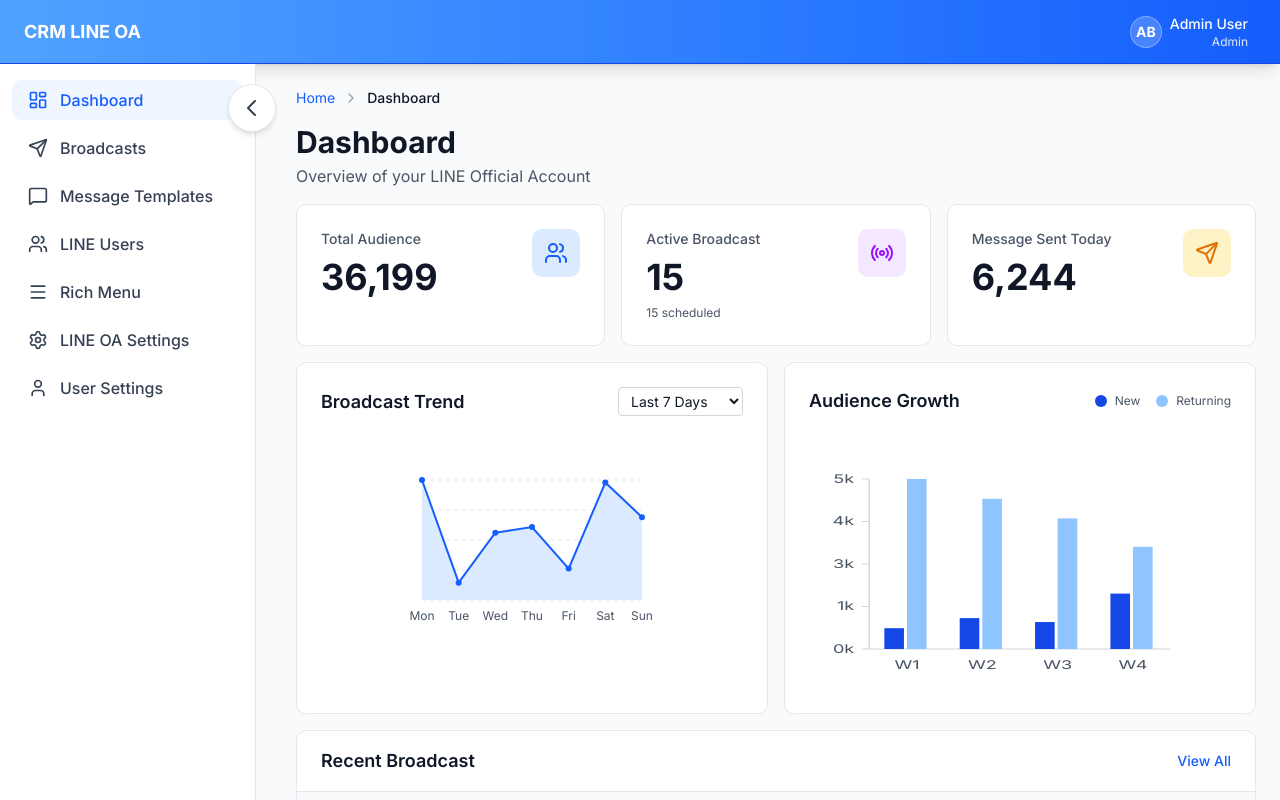
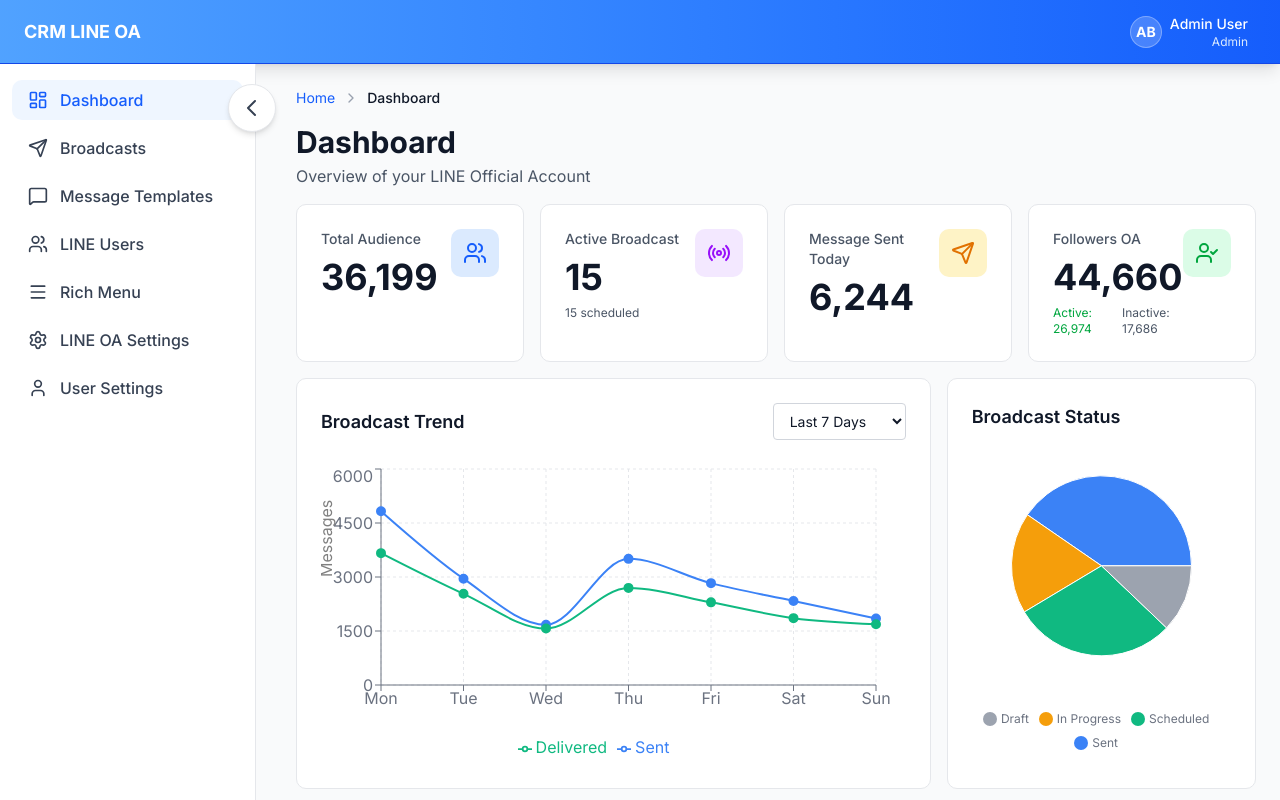
Before and after one commit to kittiBank/crm-lineoa-web, a Next.js app: page /dashboard in a window 1280 px wide. Shown: the top 800 px of the page. Built offline with nearby package versions, Linux system fonts and the light colour scheme; a web font is replaced by a local one.

Commit message:
refc: dashborad-brodcast-ui

```diff
--- a/package.json
+++ b/package.json
@@ -17,6 +17,7 @@
     "next": "16.2.10",
     "react": "19.2.4",
     "react-dom": "19.2.4",
+    "recharts": "^3.9.2",
     "shadcn": "^4.13.0",
     "tailwind-merge": "^3.6.0",
     "tw-animate-css": "^1.4.0"
--- a/src/app/(app)/dashboard/page.tsx
+++ b/src/app/(app)/dashboard/page.tsx
@@ -4,16 +4,17 @@
 import { Breadcrumbs } from "@/components/breadcrumbs/breadcrumbs";
 import {
   BroadcastTrendChart,
-  AudienceGrowthChart,
+  BroadcastStatusChart,
   RecentBroadcastTable,
 } from "@/features/dashboard/components";
 import {
   generateDashboardMetrics,
   generateBroadcastTrendData,
-  generateAudienceGrowthData,
+  generateBroadcastStatusData,
+  generateFollowerStatus,
   generateRecentBroadcasts,
 } from "@/features/dashboard/lib/mockData";
-import { Users, Radio, Send } from "lucide-react";
+import { Users, Radio, Send, UserCheck } from "lucide-react";
 
 /**
  * Dashboard page
@@ -29,7 +30,8 @@
   // Generate mock data on client-side to avoid hydration issues
   const [metrics] = useState(() => generateDashboardMetrics());
   const [broadcastTrendData] = useState(() => generateBroadcastTrendData());
-  const [audienceGrowthData] = useState(() => generateAudienceGrowthData());
+  const [broadcastStatusData] = useState(() => generateBroadcastStatusData());
+  const [followerStatus] = useState(() => generateFollowerStatus());
   const [recentBroadcasts] = useState(() => generateRecentBroadcasts(5));
 
   return (
@@ -48,7 +50,7 @@
       </div>
 
       {/* Top Metrics Grid */}
-      <div className="grid grid-cols-1 md:grid-cols-3 gap-4">
+      <div className="grid grid-cols-1 md:grid-cols-4 gap-4" suppressHydrationWarning>
         {/* Total Audience Card */}
         <div className="bg-white dark:bg-gray-800 rounded-lg border border-gray-200 dark:border-gray-700 p-6">
           <div className="flex items-start justify-between">
@@ -102,19 +104,48 @@
             </div>
           </div>
         </div>
+
+        {/* Follower Status Card */}
+        <div className="bg-white dark:bg-gray-800 rounded-lg border border-gray-200 dark:border-gray-700 p-6">
+          <div className="flex items-start justify-between">
+            <div>
+              <p className="text-sm font-medium text-gray-600 dark:text-gray-400 mb-2">
+                Followers OA
+              </p>
+              <p className="text-4xl font-bold text-gray-900 dark:text-white">
+                {(followerStatus.active + followerStatus.inactive).toLocaleString()}
+              </p>
+              <div className="flex items-center gap-3 mt-2">
+                <span className="text-xs text-green-600 dark:text-green-400">
+                  Active: {followerStatus.active.toLocaleString()}
+                </span>
+                <span className="text-xs text-gray-600 dark:text-gray-400">
+                  Inactive: {followerStatus.inactive.toLocaleString()}
+                </span>
+              </div>
+            </div>
+            <div className="p-3 bg-green-100 dark:bg-green-900/30 rounded-lg">
+              <UserCheck className="w-6 h-6 text-green-600 dark:text-green-400" />
+            </div>
+          </div>
+        </div>
       </div>
 
       {/* Charts Grid */}
-      <div className="grid grid-cols-1 lg:grid-cols-2 gap-4">
+      <div className="grid grid-cols-1 lg:grid-cols-3 gap-4" suppressHydrationWarning>
         {/* Broadcast Trend Chart */}
-        <BroadcastTrendChart data={broadcastTrendData} />
+        <div className="lg:col-span-2">
+          <BroadcastTrendChart data={broadcastTrendData} />
+        </div>
 
-        {/* Audience Growth Chart */}
-        <AudienceGrowthChart data={audienceGrowthData} />
+        {/* Broadcast Status Chart */}
+        <BroadcastStatusChart data={broadcastStatusData} />
       </div>
 
       {/* Recent Broadcasts Table */}
-      <RecentBroadcastTable broadcasts={recentBroadcasts} />
+      <div suppressHydrationWarning>
+        <RecentBroadcastTable broadcasts={recentBroadcasts} />
+      </div>
     </div>
   );
 }
--- a/src/features/broadcasts/containers/broadcasts-list.tsx
+++ b/src/features/broadcasts/containers/broadcasts-list.tsx
@@ -76,7 +76,9 @@
       <SearchFilters filters={filters} onFilterChange={handleFilterChange} />
 
       {/* Broadcasts Table */}
-      <BroadcastTable broadcasts={paginatedBroadcasts} />
+      <div className="mt-6">
+        <BroadcastTable broadcasts={paginatedBroadcasts} />
+      </div>
 
       {/* Pagination */}
       <Pagination
--- a/src/features/dashboard/components/audience-growth-chart.tsx
+++ b/src/features/dashboard/components/audience-growth-chart.tsx
@@ -1,3 +1,15 @@
+"use client";
+
+import {
+  BarChart,
+  Bar,
+  XAxis,
+  YAxis,
+  CartesianGrid,
+  Tooltip,
+  Legend,
+  ResponsiveContainer,
+} from "recharts";
 import { AudienceGrowthData } from "../lib/mockData";
 
 interface AudienceGrowthChartProps {
@@ -5,16 +17,10 @@
 }
 
 /**
- * Simple bar chart for audience growth
- * Shows new vs returning audience for 4 weeks
+ * Audience Growth Chart using Recharts
+ * Shows new vs returning audience for 4 weeks with bar chart
  */
 export function AudienceGrowthChart({ data }: AudienceGrowthChartProps) {
-  const maxValue = Math.max(...data.flatMap((d) => [d.new, d.returning]));
-  const chartHeight = 250;
-  const barWidth = 30;
-  const barGap = 20;
-  const padding = 40;
-
   return (
     <div className="bg-white dark:bg-gray-800 rounded-lg border border-gray-200 dark:border-gray-700 p-6">
       <div className="flex items-center justify-between mb-6">
@@ -35,104 +41,53 @@
         </div>
       </div>
 
-      <svg
-        width="100%"
-        height={chartHeight}
-        viewBox={`0 0 ${(barWidth + barGap) * data.length + 2 * padding} ${chartHeight}`}
-        preserveAspectRatio="none"
-      >
-        {/* Y-axis */}
-        <line
-          x1={padding}
-          y1={padding}
-          x2={padding}
-          y2={chartHeight - padding}
-          stroke="currentColor"
-          strokeWidth="1"
-          className="stroke-gray-300 dark:stroke-gray-600"
-        />
-
-        {/* X-axis */}
-        <line
-          x1={padding}
-          y1={chartHeight - padding}
-          x2={(barWidth + barGap) * data.length + padding}
-          y2={chartHeight - padding}
-          stroke="currentColor"
-          strokeWidth="1"
-          className="stroke-gray-300 dark:stroke-gray-600"
-        />
-
-        {/* Grid lines and values */}
-        {[0, 0.25, 0.5, 0.75, 1].map((ratio, i) => {
-          const y = chartHeight - padding - (chartHeight - 2 * padding) * ratio;
-          return (
-            <g key={i}>
-              <line
-                x1={padding - 5}
-                y1={y}
-                x2={padding}
-                y2={y}
-                stroke="currentColor"
-                strokeWidth="1"
-                className="stroke-gray-300 dark:stroke-gray-600"
-              />
-              <text
-                x={padding - 10}
-                y={y + 4}
-                textAnchor="end"
-                fontSize="12"
-                className="fill-gray-600 dark:fill-gray-400"
-              >
-                {Math.round(maxValue * ratio / 1000)}k
-              </text>
-            </g>
-          );
-        })}
-
-        {/* Bars */}
-        {data.map((d, i) => {
-          const groupX = padding + (barWidth + barGap) * i + barGap / 2;
-          const baseY = chartHeight - padding;
-          const chartArea = chartHeight - 2 * padding;
-
-          const newHeight = (d.new / maxValue) * chartArea;
-          const returningHeight = (d.returning / maxValue) * chartArea;
-
-          return (
-            <g key={d.week}>
-              {/* New (darker blue) */}
-              <rect
-                x={groupX}
-                y={baseY - newHeight}
-                width={barWidth / 2 - 2}
-                height={newHeight}
-                fill="currentColor"
-                className="fill-blue-700 dark:fill-blue-600"
-              />
-              {/* Returning (lighter blue) */}
-              <rect
-                x={groupX + barWidth / 2}
-                y={baseY - returningHeight}
-                width={barWidth / 2 - 2}
-                height={returningHeight}
-                fill="currentColor"
-                className="fill-blue-300 dark:fill-blue-400"
-              />
-              {/* Week label */}
-              <text
-                x={groupX + barWidth / 2}
-                y={baseY + 20}
-                textAnchor="middle"
-                fontSize="12"
-                className="fill-gray-600 dark:fill-gray-400"
-              >
-                {d.week}
-              </text>
-            </g>
-          );
-        })}
-      </svg>
+      <ResponsiveContainer width="100%" height={300}>
+        <BarChart data={data} margin={{ top: 5, right: 30, left: 0, bottom: 5 }}>
+          <CartesianGrid
+            strokeDasharray="3 3"
+            stroke="#e5e7eb"
+            className="dark:stroke-gray-700"
+          />
+          <XAxis
+            dataKey="week"
+            stroke="#6b7280"
+            className="dark:stroke-gray-400"
+          />
+          <YAxis
+            stroke="#6b7280"
+            className="dark:stroke-gray-400"
+            label={{ value: "Audience", angle: -90, position: "insideLeft" }}
+          />
+          <Tooltip
+            contentStyle={{
+              backgroundColor: "#1f2937",
+              border: "1px solid #374151",
+              borderRadius: "8px",
+              color: "#fff",
+            }}
+            cursor={{ fill: "#f3f4f6", fillOpacity: 0.1 }}
+          />
+          <Legend
+            wrapperStyle={{
+              paddingTop: "20px",
+            }}
+          />
+          <Bar
+            dataKey="new"
+            fill="#1e40af"
+            name="New"
+            radius={[8, 8, 0, 0]}
+            isAnimationActive={true}
+          />
+          <Bar
+            dataKey="returning"
+            fill="#93c5fd"
+            name="Returning"
+            radius={[8, 8, 0, 0]}
+            isAnimationActive={true}
+          />
+        </BarChart>
+      </ResponsiveContainer>
     </div>
   );
 }
--- /dev/null
+++ b/src/features/dashboard/components/broadcast-status-chart.tsx
@@ -0,0 +1,75 @@
+"use client";
+
+import { PieChart, Pie, Cell, ResponsiveContainer, Legend, Tooltip } from "recharts";
+import { BroadcastStatusData } from "../lib/mockData";
+
+interface BroadcastStatusChartProps {
+  data: BroadcastStatusData[];
+}
+
+/**
+ * Broadcast Status Chart using Recharts
+ * Shows distribution of broadcasts by status using pie chart
+ */
+export function BroadcastStatusChart({ data }: BroadcastStatusChartProps) {
+  const total = data.reduce((sum, item) => sum + item.value, 0);
+
+  return (
+    <div className="bg-white dark:bg-gray-800 rounded-lg border border-gray-200 dark:border-gray-700 p-6">
+      <h3 className="text-lg font-semibold text-gray-900 dark:text-white mb-6">
+        Broadcast Status
+      </h3>
+
+      <ResponsiveContainer width="100%" height={280}>
+        <PieChart margin={{ top: 10, right: 10, bottom: 10, left: 10 }}>
+          <Pie
+            data={data}
+            cx="50%"
+            cy="45%"
+            labelLine={false}
+            outerRadius={90}
+            fill="#8884d8"
+            dataKey="value"
+            isAnimationActive={true}
+          >
+            {data.map((entry, index) => (
+              <Cell key={`cell-${index}`} fill={entry.fill} />
+            ))}
+          </Pie>
+          <Tooltip
+            contentStyle={{
+              backgroundColor: "#1f2937",
+              border: "1px solid #374151",
+              borderRadius: "8px",
+              color: "#fff",
+              fontSize: "12px",
+            }}
+            formatter={(value: any) => {
+              if (!value) return ["0%", "Percentage"];
+              return [
+                `${((value / total) * 100).toFixed(1)}%`,
+                "Percentage",
+              ];
+            }}
+          />
+          <Legend
+            verticalAlign="bottom"
+            height={36}
+            formatter={(value) => (
+              <span style={{ fontSize: "12px", color: "#6b7280" }}>
+                {value}
+              </span>
+            )}
+            wrapperStyle={{
+              display: "flex",
+              justifyContent: "center",
+              gap: "16px",
+              paddingTop: "16px",
+            }}
+            iconType="circle"
+          />
+        </PieChart>
+      </ResponsiveContainer>
+    </div>
+  );
+}
--- a/src/features/dashboard/components/broadcast-trend-chart.tsx
+++ b/src/features/dashboard/components/broadcast-trend-chart.tsx
@@ -1,3 +1,15 @@
+"use client";
+
+import {
+  LineChart,
+  Line,
+  XAxis,
+  YAxis,
+  CartesianGrid,
+  Tooltip,
+  ResponsiveContainer,
+  Legend,
+} from "recharts";
 import { BroadcastTrendData } from "../lib/mockData";
 
 interface BroadcastTrendChartProps {
@@ -5,105 +17,76 @@
 }
 
 /**
- * Simple line chart for broadcast trend
- * Shows the last 7 days of broadcast trend
+ * Broadcast Trend Chart using Recharts
+ * Shows the last 7 days of broadcast trend with line chart
  */
 export function BroadcastTrendChart({ data }: BroadcastTrendChartProps) {
-  const maxValue = Math.max(...data.map((d) => d.trend));
-  const chartHeight = 200;
-  const chartWidth = 300;
-  const padding = 40;
-
-  // Create SVG path for the line chart
-  const points = data.map((d, i) => {
-    const x = padding + (i / (data.length - 1)) * (chartWidth - 2 * padding);
-    const y =
-      chartHeight - ((d.trend / maxValue) * (chartHeight - 2 * padding) + padding);
-    return { x, y, ...d };
-  });
-
-  const pathData = points
-    .map((p, i) => `${i === 0 ? "M" : "L"} ${p.x} ${p.y}`)
-    .join(" ");
-
-  const fillArea = `${pathData} L ${points[points.length - 1].x} ${chartHeight - padding} L ${padding} ${chartHeight - padding} Z`;
-
   return (
     <div className="bg-white dark:bg-gray-800 rounded-lg border border-gray-200 dark:border-gray-700 p-6">
       <div className="flex items-center justify-between mb-6">
         <h3 className="text-lg font-semibold text-gray-900 dark:text-white">
           Broadcast Trend
         </h3>
-        <select className="text-sm border border-gray-300 dark:border-gray-600 rounded px-2 py-1 bg-white dark:bg-gray-700 text-gray-900 dark:text-white">
+        <select className="text-sm border border-gray-300 dark:border-gray-600 rounded px-3 py-2 bg-white dark:bg-gray-700 text-gray-900 dark:text-white">
           <option>Last 7 Days</option>
           <option>Last 30 Days</option>
           <option>Last 90 Days</option>
         </select>
       </div>
 
-      <svg
-        width={chartWidth}
-        height={chartHeight}
-        className="w-full"
-        viewBox={`0 0 ${chartWidth} ${chartHeight}`}
-      >
-        {/* Grid lines */}
-        {[0, 1, 2, 3, 4].map((i) => (
-          <line
-            key={i}
-            x1={padding}
-            y1={padding + ((chartHeight - 2 * padding) / 4) * i}
-            x2={chartWidth - padding}
-            y2={padding + ((chartHeight - 2 * padding) / 4) * i}
-            stroke="currentColor"
-            strokeWidth="1"
-            className="stroke-gray-200 dark:stroke-gray-700"
-            strokeDasharray="4"
+      <ResponsiveContainer width="100%" height={300}>
+        <LineChart data={data} margin={{ top: 5, right: 30, left: 0, bottom: 5 }}>
+          <CartesianGrid
+            strokeDasharray="3 3"
+            stroke="#e5e7eb"
+            className="dark:stroke-gray-700"
           />
-        ))}
-
-        {/* Fill area */}
-        <path
-          d={fillArea}
-          fill="currentColor"
-          className="fill-blue-100 dark:fill-blue-900/20"
-        />
-
-        {/* Line */}
-        <path
-          d={pathData}
-          stroke="currentColor"
-          strokeWidth="2"
-          fill="none"
-          className="stroke-blue-600 dark:stroke-blue-400"
-        />
-
-        {/* Data points */}
-        {points.map((p, i) => (
-          <circle
-            key={i}
-            cx={p.x}
-            cy={p.y}
-            r="3"
-            fill="currentColor"
-            className="fill-blue-600 dark:fill-blue-400"
+          <XAxis
+            dataKey="day"
+            stroke="#6b7280"
+            className="dark:stroke-gray-400"
           />
-        ))}
-
-        {/* X-axis labels */}
-        {points.map((p) => (
-          <text
-            key={p.day}
-            x={p.x}
-            y={chartHeight - padding + 20}
-            textAnchor="middle"
-            fontSize="12"
-            className="fill-gray-600 dark:fill-gray-400"
-          >
-            {p.day}
-          </text>
-        ))}
-      </svg>
+          <YAxis
+            stroke="#6b7280"
+            className="dark:stroke-gray-400"
+            label={{ value: "Messages", angle: -90, position: "insideLeft" }}
+          />
+          <Tooltip
+            contentStyle={{
+              backgroundColor: "#1f2937",
+              border: "1px solid #374151",
+              borderRadius: "8px",
+              color: "#fff",
+            }}
+            cursor={{ stroke: "#3b82f6", strokeWidth: 2 }}
+          />
+          <Legend
+            wrapperStyle={{
+              paddingTop: "20px",
+            }}
+          />
+          <Line
+            type="monotone"
+            dataKey="sent"
+            stroke="#3b82f6"
+            strokeWidth={2}
+            dot={{ fill: "#3b82f6", r: 4 }}
+            activeDot={{ r: 6 }}
+            name="Sent"
+            isAnimationActive={true}
+          />
+          <Line
+            type="monotone"
+            dataKey="delivered"
+            stroke="#10b981"
+            strokeWidth={2}
+            dot={{ fill: "#10b981", r: 4 }}
+            activeDot={{ r: 6 }}
+            name="Delivered"
+            isAnimationActive={true}
+          />
+        </LineChart>
+      </ResponsiveContainer>
     </div>
   );
 }
--- a/src/features/dashboard/components/index.ts
+++ b/src/features/dashboard/components/index.ts
@@ -1,3 +1,3 @@
 export { BroadcastTrendChart } from "./broadcast-trend-chart";
-export { AudienceGrowthChart } from "./audience-growth-chart";
+export { BroadcastStatusChart } from "./broadcast-status-chart";
 export { RecentBroadcastTable } from "./recent-broadcast-table";
--- a/src/features/dashboard/lib/mockData.ts
+++ b/src/features/dashboard/lib/mockData.ts
@@ -7,15 +7,27 @@
   newFollowers: number;
 }
 
+export interface FollowerStatus {
+  active: number;
+  inactive: number;
+}
+
 export interface BroadcastTrendData {
   day: string;
-  trend: number;
+  sent: number;
+  delivered: number;
 }
 
 export interface AudienceGrowthData {
   week: string;
   new: number;
   returning: number;
+}
+
+export interface BroadcastStatusData {
+  name: string;
+  value: number;
+  fill: string;
 }
 
 export interface RecentBroadcast {
@@ -43,14 +55,30 @@
 }
 
 /**
+ * Generate mock follower status data (active/inactive)
+ */
+export function generateFollowerStatus(): FollowerStatus {
+  const total = faker.number.int({ min: 30000, max: 50000 });
+  const active = Math.round(total * faker.number.float({ min: 0.6, max: 0.8 }));
+  return {
+    active,
+    inactive: total - active,
+  };
+}
+
+/**
  * Generate mock broadcast trend data (last 7 days)
  */
 export function generateBroadcastTrendData(): BroadcastTrendData[] {
   const days = ["Mon", "Tue", "Wed", "Thu", "Fri", "Sat", "Sun"];
-  return days.map((day) => ({
-    day,
-    trend: faker.number.int({ min: 500, max: 5000 }),
-  }));
+  return days.map((day) => {
+    const sent = faker.number.int({ min: 1000, max: 5000 });
+    return {
+      day,
+      sent,
+      delivered: Math.round(sent * faker.number.float({ min: 0.75, max: 0.95 })),
+    };
+  });
 }
 
 /**
@@ -77,6 +105,34 @@
       week: "W4",
       new: faker.number.int({ min: 500, max: 2000 }),
       returning: faker.number.int({ min: 3000, max: 8000 }),
+    },
+  ];
+}
+
+/**
+ * Generate mock broadcast status data (pie chart)
+ */
+export function generateBroadcastStatusData(): BroadcastStatusData[] {
+  return [
+    {
+      name: "Sent",
+      value: faker.number.int({ min: 40, max: 60 }),
+      fill: "#3b82f6",
+    },
+    {
+      name: "In Progress",
+      value: faker.number.int({ min: 10, max: 25 }),
+      fill: "#f59e0b",
+    },
+    {
+      name: "Scheduled",
+      value: faker.number.int({ min: 15, max: 30 }),
+      fill: "#10b981",
+    },
+    {
+      name: "Draft",
+      value: faker.number.int({ min: 5, max: 20 }),
+      fill: "#9ca3af",
     },
   ];
 }
```
Also changed, not shown: src/features/broadcasts/components/broadcast-table.tsx (+6 -6 lines), 1 other file (tests, documents, lock files or other folders).
